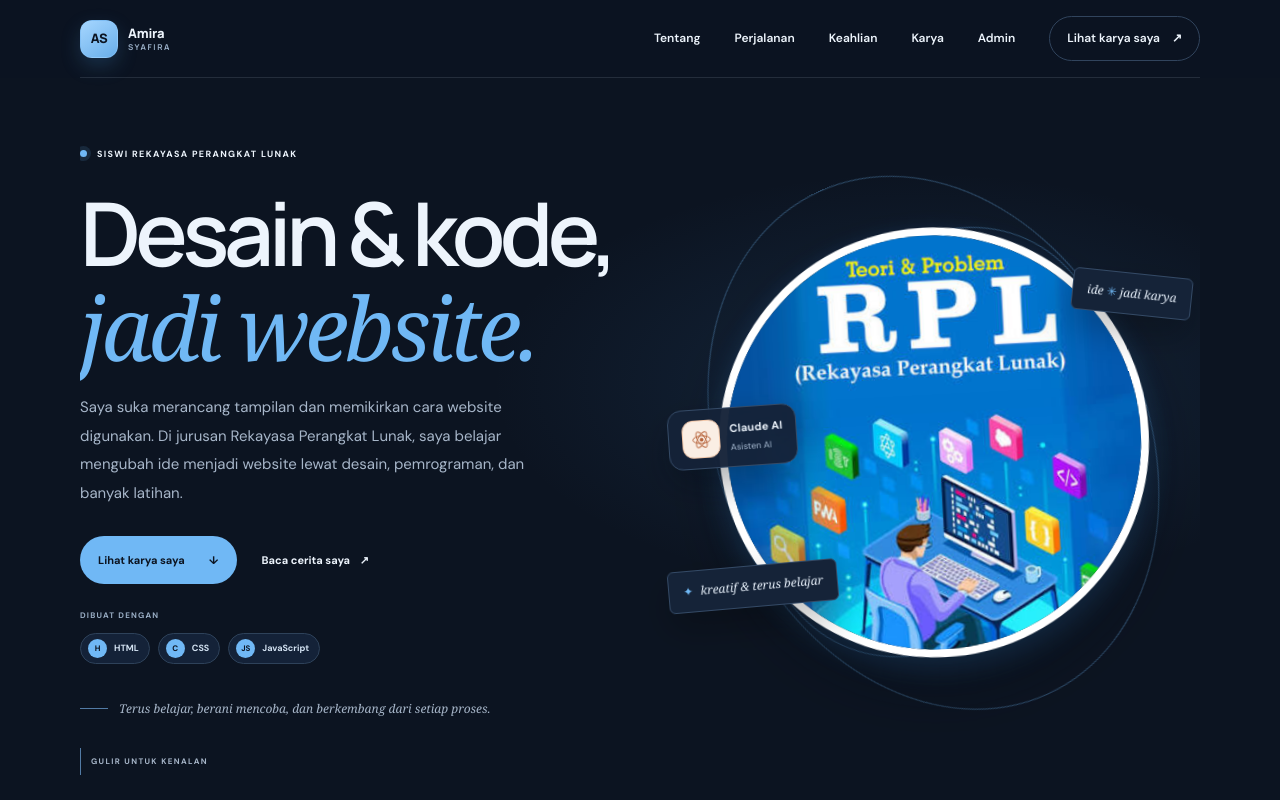
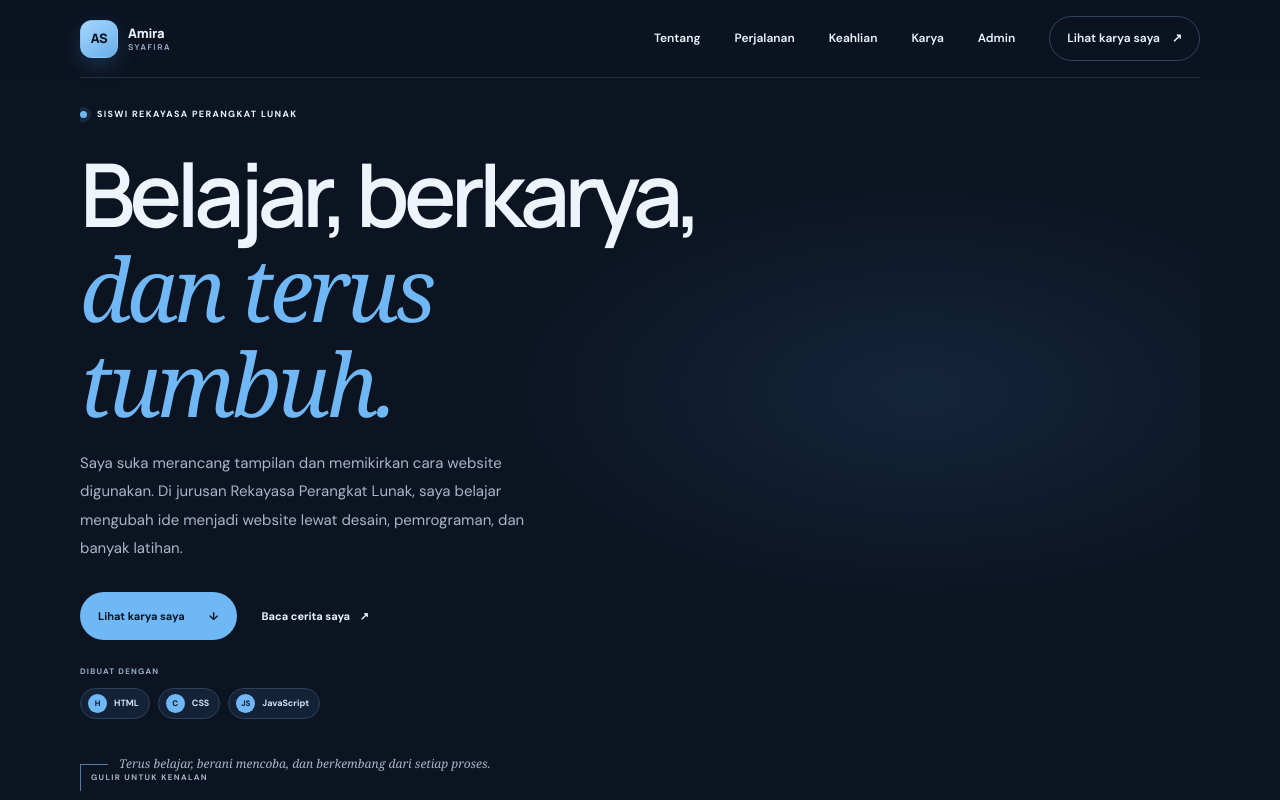
Before and after one commit to amirarpl24-cell/portofolio-mira, a plain HTML site: page portopolio mirea/index.html in a window 1280 px wide. Shown: the top 800 px of the page. Drawn offline with Linux system fonts and the light colour scheme.

Commit message:
Add files via upload

```diff
--- a/portopolio mirea/index.html
+++ b/portopolio mirea/index.html
@@ -53,7 +53,7 @@
       <section class="hero container" id="beranda">
         <div class="hero-copy">
           <p class="eyebrow"><span class="status-dot"></span> SISWI REKAYASA PERANGKAT LUNAK</p>
-          <h1>Desain &amp; kode,<br /><span>jadi website.</span></h1>
+          <h1>Belajar, berkarya,<br /><span>dan terus tumbuh.</span></h1>
           <p class="hero-description">
             Saya suka merancang tampilan dan memikirkan cara website digunakan.
             Di jurusan Rekayasa Perangkat Lunak, saya belajar mengubah ide
@@ -72,35 +72,6 @@
           <div class="hero-note">
             <span class="note-line"></span>
             <span>Terus belajar, berani mencoba, dan berkembang dari setiap proses.</span>
-          </div>
-        </div>
-        <div class="hero-art">
-          <div class="photo-orbit orbit-one"></div>
-          <div class="photo-orbit orbit-two"></div>
-          <img
-            class="hero-photo"
-            src="assets/portfolio-logo.jpeg"
-            alt="Logo pilihan untuk ilustrasi portofolio"
-            width="600"
-            height="600"
-            fetchpriority="high"
-            decoding="async"
-          />
-          <div class="art-sticker sticker-top">ide <span>✳</span> jadi karya</div>
-          <div class="art-sticker sticker-bottom"><span class="sparkle">✦</span> kreatif &amp; terus belajar</div>
-          <div class="claude-card" role="img" aria-label="Kartu visual orisinal bertema Claude AI">
-            <span class="claude-card-icon" aria-hidden="true">
-              <svg viewBox="0 0 40 40" fill="none">
-                <ellipse cx="20" cy="20" rx="14" ry="6" stroke="currentColor" stroke-width="1.5" />
-                <ellipse cx="20" cy="20" rx="14" ry="6" stroke="currentColor" stroke-width="1.5" transform="rotate(60 20 20)" />
-                <ellipse cx="20" cy="20" rx="14" ry="6" stroke="currentColor" stroke-width="1.5" transform="rotate(120 20 20)" />
-                <circle cx="20" cy="20" r="3" fill="currentColor" />
-              </svg>
-            </span>
-            <span class="claude-card-copy">
-              <strong>Claude AI</strong>
-              <small>Asisten AI</small>
-            </span>
           </div>
         </div>
         <a class="scroll-hint" href="#tentang"><span></span> GULIR UNTUK KENALAN</a>
--- a/portopolio mirea/style.css
+++ b/portopolio mirea/style.css
@@ -100,7 +100,7 @@ a {
   display: grid;
   overflow: clip;
   min-height: 730px;
-  grid-template-columns: 1.05fr 0.95fr;
+  grid-template-columns: 1fr;
   align-items: center;
   padding-top: 85px;
 }
```
